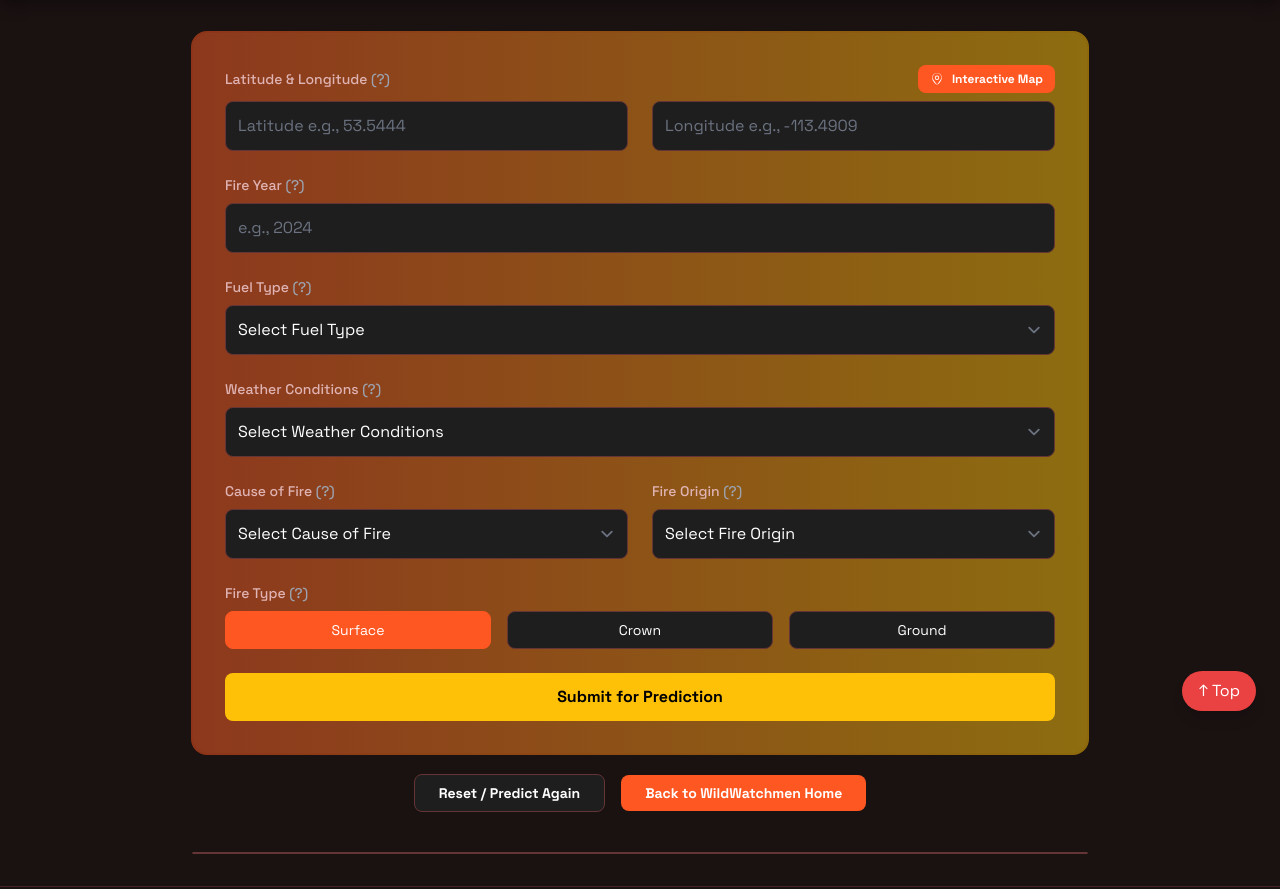
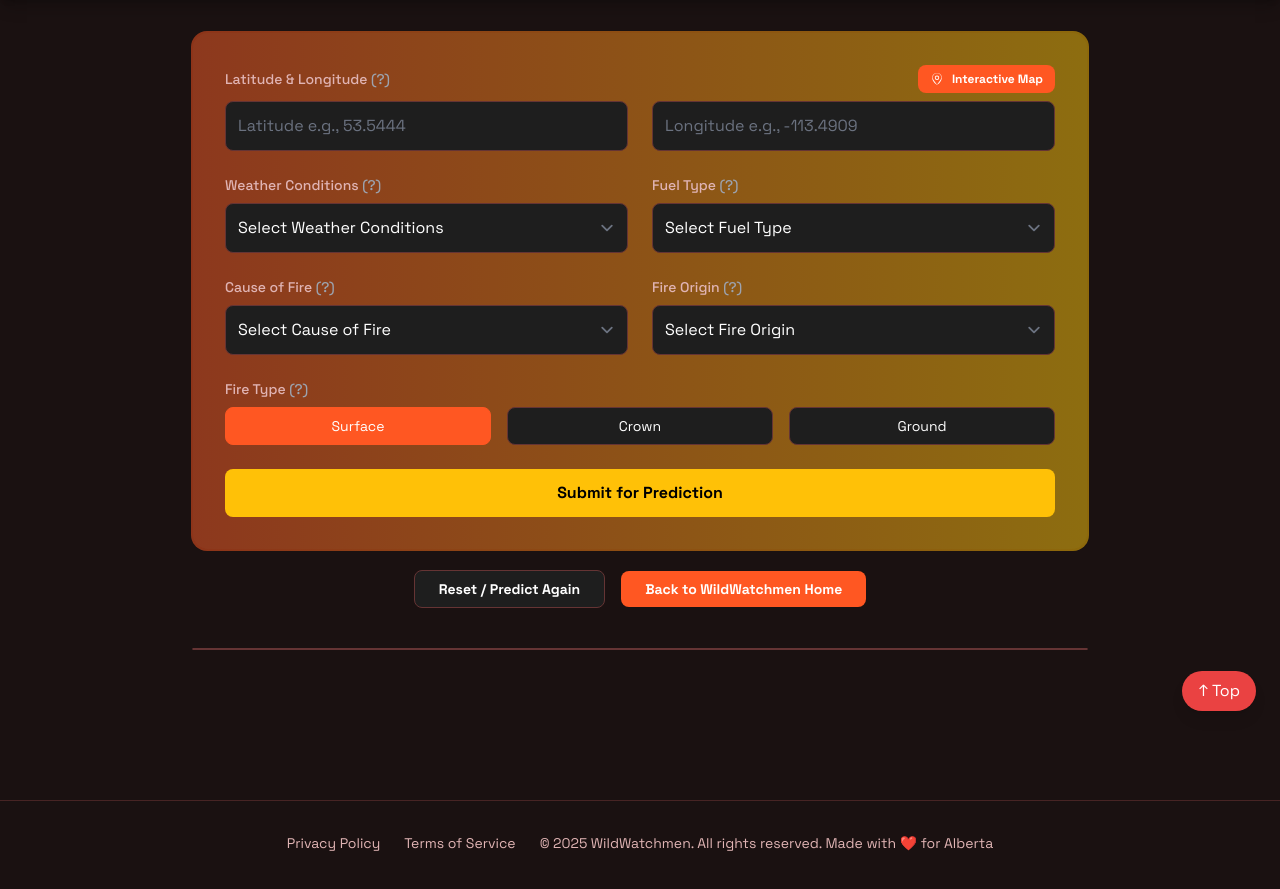
Before and after one commit to hugorpereira/wildfire-prediction-app, a Flask app: template templates/prediction.html in a window 1280 px wide. Shown: the part 65-954 px from the top of the page. After the commit the page ends 916 px from the top, so only its background shows below. Run offline with Flask 3, Linux system fonts and the light colour scheme; the template is opened without the code that fills it, so the values that code supplies are empty; parts of the project's set-up code (start-up, migrations or seed data) failed here and were passed over; some libraries are stand-ins or nearby versions.

```diff
--- a/app.py
+++ b/app.py
@@ -7,6 +7,7 @@ import folium
 from folium.plugins import HeatMap
 import math
 import itertools
+import numpy as np
 
 app = Flask(__name__)
 
@@ -61,6 +62,13 @@ def prediction():
             # Create a dataframe from form data
             df = pd.DataFrame([data])
 
+            df['fire_lat_sin'] = np.sin(np.radians(float(df['fire_location_latitude'])))
+            df['fire_lat_cos'] = np.cos(np.radians(float(df['fire_location_latitude'])))
+            df['fire_lon_sin'] = np.sin(np.radians(float(df['fire_location_longitude'])))
+            df['fire_lon_cos'] = np.cos(np.radians(float(df['fire_location_longitude'])))
+
+            df.drop(columns=['fire_location_latitude','fire_location_longitude'], axis=1, inplace=True)
+
             # Execute prediction
             # prediction = model.predict(df)
             prediction_df = predict_model(model, data=df)
@@ -106,18 +114,24 @@ def prediction():
 
             # Process critical cases
             variation_dict_reduced = {
-                "fire_origin": ['Indian Reservation','Private Land','Provincial Land','Provincial Park'],
+                "fire_origin": ['Indian Reservation','Provincial Land'],
                 "fuel_type": ['C1','C2'],
                 "weather_conditions_over_fire": ['CB Dry','Clear','Cloudy'],
-                "general_cause_desc": ['Lightning','Power Line Industry','Resident','Undetermined'],
+                "general_cause_desc": ['Lightning','Power Line Industry','Resident'],
                 "fire_type": ['Surface', 'Crown']
             }
 
             all_combinations = list(itertools.product(*variation_dict_reduced.values()))
             df_variations = pd.DataFrame(all_combinations, columns=variation_dict_reduced.keys())
-            df_variations["fire_location_latitude"] = data['fire_location_latitude']
-            df_variations["fire_location_longitude"] = data['fire_location_longitude']
-            df_variations["fire_year"] = data['fire_year']
+            # df_variations["fire_location_latitude"] = data['fire_location_latitude']
+            # df_variations["fire_location_longitude"] = data['fire_location_longitude']
+            # df_variations["fire_year"] = data['fire_year']
+
+            df_variations['fire_lat_sin'] = np.sin(np.radians(float(data['fire_location_latitude'])))
+            df_variations['fire_lat_cos'] = np.cos(np.radians(float(data['fire_location_latitude'])))
+            df_variations['fire_lon_sin'] = np.sin(np.radians(float(data['fire_location_longitude'])))
+            df_variations['fire_lon_cos'] = np.cos(np.radians(float(data['fire_location_longitude'])))
+
 
             result_complement = predict_model(model, df_variations)
             critical_sorted = {}
@@ -128,7 +142,7 @@ def prediction():
                 critical["severity_rank"] = critical["prediction_label"].map(severity_order)
                 critical_sorted = critical.sort_values("severity_rank").drop(columns="severity_rank")
 
-                critical_sorted.drop(columns=['fire_location_latitude', 'fire_location_longitude', 'fire_year', 'prediction_score'], inplace=True)
+                critical_sorted.drop(columns=['prediction_score'], inplace=True)
                 critical_list = critical_sorted.to_dict(orient="records")
 
             # Create map
--- a/templates/prediction.html
+++ b/templates/prediction.html
@@ -63,8 +63,8 @@ Intelligence{% endblock %} {% block header %}
                             required />
                     </div>
                 </div>
-                <div class="grid grid-cols-1 md:grid-cols-1 gap-6">
-                    <div class="relative">
+                <div class="grid grid-cols-1 md:grid-cols-2 gap-6">
+                    <!-- <div class="relative">
                         <label
                             class="block text-sm font-medium text-[var(--text-secondary)] mb-2"
                             for="fire_year"
@@ -85,6 +85,32 @@ Intelligence{% endblock %} {% block header %}
                             placeholder="e.g., 2024"
                             type="number"
                             required />
+                    </div> -->
+                    <div class="relative">
+                        <label
+                            class="block text-sm font-medium text-[var(--text-secondary)] mb-2"
+                            for="weather_conditions_over_fire"
+                            >Weather Conditions
+                            <span class="tooltip text-gray-400 cursor-help"
+                                >(?)
+                                <span class="tooltiptext"
+                                    >The prevailing weather pattern at the time
+                                    of prediction.</span
+                                >
+                            </span>
+                        </label>
+                        <select
+                            class="w-full bg-[var(--surface-bg)] border border-[var(--border-color)] text-white rounded-lg p-3 focus:ring-2 focus:ring-[var(--brand-orange)] focus:border-[var(--brand-orange)] transition"
+                            id="weather_conditions_over_fire"
+                            name="weather_conditions_over_fire"
+                            required>
+                            <option value="">Select Weather Conditions</option>
+                            <option value="CB Dry">Dry Cumulonimbus</option>
+                            <option value="CB Wet">Wet Cumulonimbus</option>
+                            <option value="Clear">Clear</option>
+                            <option value="Cloudy">Cloudy</option>
+                            <option value="Rainshowers">Rainshowers</option>
+                        </select>
                     </div>
                     <div class="relative">
                         <label
@@ -144,32 +170,6 @@ Intelligence{% endblock %} {% block header %}
                             </option>
                         </select>
                     </div>
-                </div>
-                <div class="relative">
-                    <label
-                        class="block text-sm font-medium text-[var(--text-secondary)] mb-2"
-                        for="weather_conditions_over_fire"
-                        >Weather Conditions
-                        <span class="tooltip text-gray-400 cursor-help"
-                            >(?)
-                            <span class="tooltiptext"
-                                >The prevailing weather pattern at the time of
-                                prediction.</span
-                            >
-                        </span>
-                    </label>
-                    <select
-                        class="w-full bg-[var(--surface-bg)] border border-[var(--border-color)] text-white rounded-lg p-3 focus:ring-2 focus:ring-[var(--brand-orange)] focus:border-[var(--brand-orange)] transition"
-                        id="weather_conditions_over_fire"
-                        name="weather_conditions_over_fire"
-                        required>
-                        <option value="">Select Weather Conditions</option>
-                        <option value="CB Dry">Dry Cumulonimbus</option>
-                        <option value="CB Wet">Wet Cumulonimbus</option>
-                        <option value="Clear">Clear</option>
-                        <option value="Cloudy">Cloudy</option>
-                        <option value="Rainshowers">Rainshowers</option>
-                    </select>
                 </div>
                 <div class="grid grid-cols-1 md:grid-cols-2 gap-6">
                     <div class="relative">
@@ -374,8 +374,7 @@ Intelligence{% endblock %} {% block header %}
             <h2 class="text-xl font-bold text-white mb-4>">
                 {{feature.title()}}
             </h2>
-            <div
-                class="flex flex-wrap justify-center grid-cols-1 sm:grid-cols-5 gap-4 mt-8">
+            <div class="flex flex-wrap justify-center gap-4 mt-8">
                 {% for index, row in data.iterrows() %}
                 <div
                     class="feature-click cursor-pointer bg-[var(--surface-bg)] p-5 rounded-lg border border-[var(--border-color)] text-center content-center min-w-[150px]">
@@ -501,7 +500,7 @@ Intelligence{% endblock %} {% block header %}
 </div>
 <script src="https://cdn.jsdelivr.net/npm/bootstrap@5.3.0/dist/js/bootstrap.bundle.min.js"></script>
 <script>
-    const fire_year = document.querySelector('[name="fire_year"]')
+    // const fire_year = document.querySelector('[name="fire_year"]')
     const fire_location_latitude = document.querySelector('[name="fire_location_latitude"]')
     const fire_location_longitude = document.querySelector('[name="fire_location_longitude"]')
     const fuelType = document.querySelector('[name="fuel_type"]');
@@ -514,7 +513,7 @@ Intelligence{% endblock %} {% block header %}
         // prettier-ignore
         {% if form_data %}
 
-        fire_year.value = '{{ form_data.fire_year or "" }}';
+        // fire_year.value = '{{ form_data.fire_year or "" }}';
         fire_location_latitude.value = '{{ form_data.fire_location_latitude or "" }}';
         fire_location_longitude.value = '{{ form_data.fire_location_longitude or "" }}';
         if (fuelType) fuelType.value = '{{ form_data.fuel_type or "" }}';
@@ -531,7 +530,7 @@ Intelligence{% endblock %} {% block header %}
 
     // prettier-ignore
     {% if prediction %}
-        document.querySelector("#prediction-results").scrollIntoView({ behavior: 'smooth' });
+        document.querySelector("#prediction_container").scrollIntoView({ behavior: 'smooth' });
     // prettier-ignore
     {% elif error %}
         document.querySelector("#error").scrollIntoView({ behavior: 'smooth' });
@@ -629,7 +628,7 @@ Intelligence{% endblock %} {% block header %}
 
             fire_location_latitude.value = 51.037076;
             fire_location_longitude.value = -114.058966;
-            fire_year.value = '2000'
+            // fire_year.value = '2000'
             if (fuelType) fuelType.value = 'C1';
             if (weatherConditions) weatherConditions.value = 'CB Dry';
             if (generalCause) generalCause.value = 'Lightning';
@@ -646,7 +645,7 @@ Intelligence{% endblock %} {% block header %}
 
         fire_location_latitude.value = 51.219800;
         fire_location_longitude.value = -114.547532;
-        fire_year.value = '2000'
+        // fire_year.value = '2000'
         if (fuelType) fuelType.value = 'C6';
         if (weatherConditions) weatherConditions.value = 'Clear';
         if (generalCause) generalCause.value = 'Power Line Industry';
@@ -663,7 +662,7 @@ Intelligence{% endblock %} {% block header %}
 
         fire_location_latitude.value = 51.219800;
         fire_location_longitude.value = -114.547532;
-        fire_year.value = '2000'
+        // fire_year.value = '2000'
         if (fuelType) fuelType.value = 'C1';
         if (weatherConditions) weatherConditions.value = 'Clear';
         if (generalCause) generalCause.value = 'Incendiary';
@@ -680,7 +679,7 @@ Intelligence{% endblock %} {% block header %}
 
         fire_location_latitude.value = 56.680374;
         fire_location_longitude.value = -114.917607;
-        fire_year.value = '2000'
+        // fire_year.value = '2000'
         if (fuelType) fuelType.value = 'C3';
         if (weatherConditions) weatherConditions.value = 'CB Dry';
         if (generalCause) generalCause.value = 'Lightning';
@@ -697,7 +696,7 @@ Intelligence{% endblock %} {% block header %}
 
         fire_location_latitude.value = 51.219800;
         fire_location_longitude.value = -114.547532;
-        fire_year.value = '2000'
+        // fire_year.value = '2000'
         if (fuelType) fuelType.value = 'M1';
         if (weatherConditions) weatherConditions.value = 'Cloudy';
         if (generalCause) generalCause.value = 'Resident';
@@ -714,7 +713,7 @@ Intelligence{% endblock %} {% block header %}
 
         fire_location_latitude.value = 51.219800;
         fire_location_longitude.value = -114.547532;
-        fire_year.value = '2000'
+        // fire_year.value = '2000'
         if (fuelType) fuelType.value = 'C6';
         if (weatherConditions) weatherConditions.value = 'Clear';
         if (generalCause) generalCause.value = 'Power Line Industry';
```
